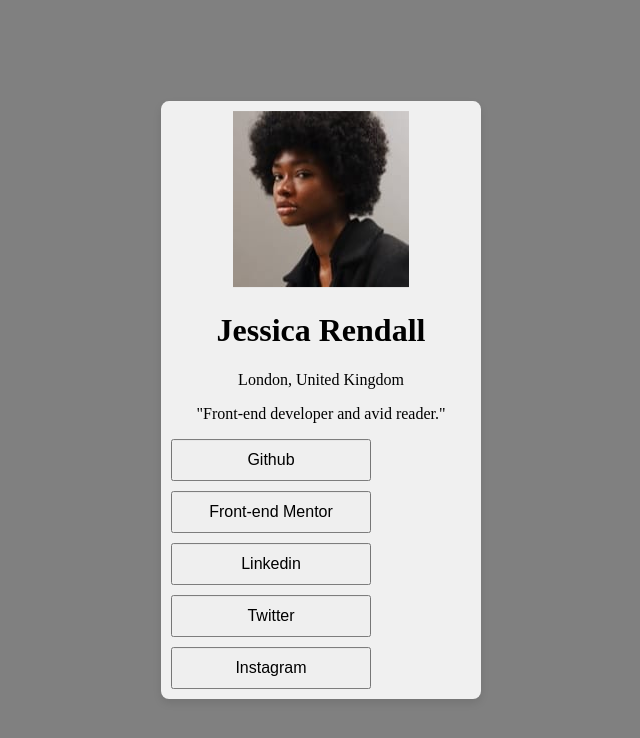
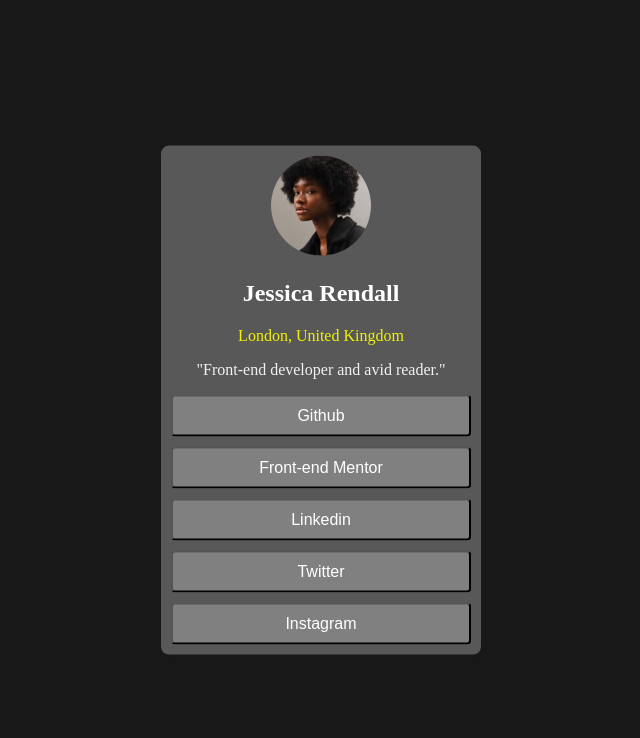
Before and after one commit to SirKunle/frontend-mentor-challenge-two, a plain HTML site: page index.html in a window 1280 px wide. Shown: the whole page, without its empty margins (319-959 px from the left). Drawn offline with Linux system fonts and the light colour scheme.

Commit message:
Add files via upload

```diff
--- a/index.html
+++ b/index.html
@@ -12,8 +12,8 @@
             <img src="avatar-jessica.jpeg" alt="">
         </div>
         <div>
-            <h1>Jessica Rendall</h1>
-            <p>London, United Kingdom</p>
+            <h2>Jessica Rendall</h2>
+            <p class="yellow">London, United Kingdom</p>
         </div>
         <div>
             <p>"Front-end developer and avid reader."</p>
--- a/style.css
+++ b/style.css
@@ -1,24 +1,41 @@
 body{
-    background-color: gray;
+    background-color: rgb(26, 25, 25);
+    margin: 0;
+    height: 100vh;
+    display: flex;
+    justify-content: center;
+    align-items: center;
+}
+img{
+    border-radius: 50%;
+    width: 100px;
 }
 .main{
     position: absolute;
     top: 50%;
     left: 50%;
     transform: translate(-50%, -50%);
-    background-color: #f0f0f0;
+    background-color: #585858;
     padding: 10px;
-    box-shadow: 0 4px 8px rgba(0, 0, 0, 0.1);
+    box-shadow: 0 4px 8px rgba(20, 20, 20, 0.1);
     border-radius: 8px;
     width: 300px;
     text-align: center;
+}
+.yellow{
+    color: rgb(241, 241, 7);
+}
+h2{
+    color: white;
+}
+p{
+    color: rgb(241, 241, 241);
 }
 .btn-container{
     display: flex;
     flex-direction: column;
     gap: 10px;
-    align-items: stretch;       /* Make buttons stretch to container width */
-    width: 200px;
+    width: 100%;
 }
 button{
     padding: 10px 20px;
@@ -26,4 +43,12 @@ button{
     cursor: pointer;
     flex-grow: 1;
     text-align: center;
+    color: white;
+    background-color: rgb(129, 128, 128);
+    border-radius: 4px;
+    transition: background-color 0.3s ease;
 }
+button:hover {
+    background-color: rgb(241, 241, 7);
+    color: black;
+}
```
